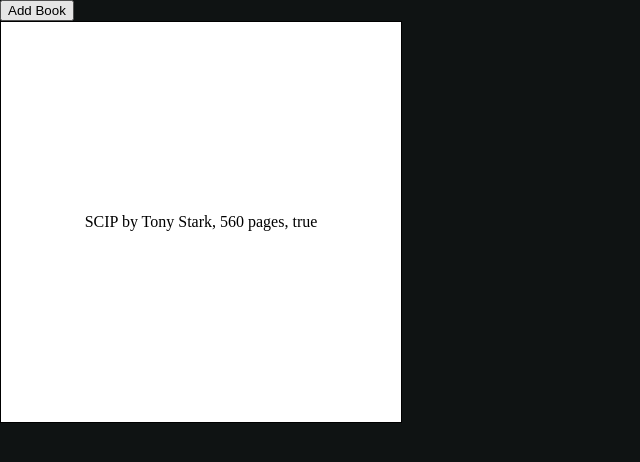
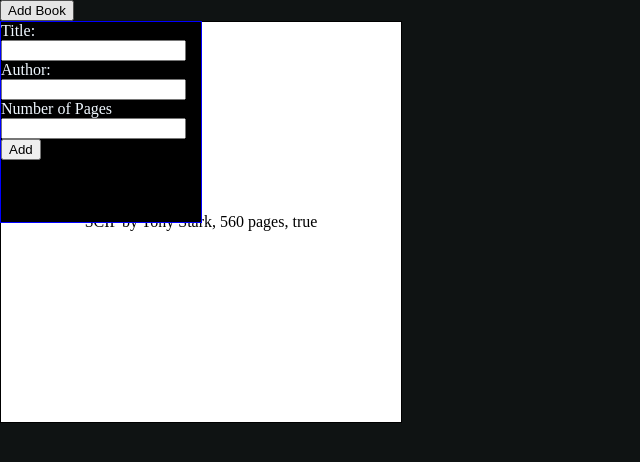
Before and after one commit to RevanYor/books, a plain HTML site: page index.html in a window 1280 px wide. Both pictures are taken after a click on the button "Add Book". Shown: the whole page, without its empty margins (0-640 px from the left). Drawn offline with Linux system fonts and the light colour scheme.

Commit message:
add form

```diff
--- a/app.js
+++ b/app.js
@@ -1,10 +1,27 @@
 let body = document.querySelector('body');
 let butt = document.querySelector('#butt');
+let form = document.querySelector('form');
+let ti = document.querySelector('#ti');
+let au = document.querySelector('#au');
+let pa = document.querySelector('#pa');
+let sub = document.querySelector('#sub');
+let formu = document.querySelector('#formu');
 
 let myLibrary = [];
 
 butt.addEventListener('click', () => {
-    console.log(sicp.info());
+    formu.classList.remove('dis');
+   /*  console.log(sicp.info());
+    let ti = prompt("Titulo:");
+    let au = prompt("Autor:");
+    let pa = prompt("Number of Pages:");
+    console.log(ti);
+    console.log(au);
+    console.log(pa); */
+})
+
+sub.addEventListener('click', () => {
+    console.log(ti.innerText);
 })
 
 //Constructor
--- a/index.html
+++ b/index.html
@@ -8,7 +8,18 @@
 </head>
 <body>
     <button id="butt">Add Book</button>
+    <form id="formu" action="" class="for dis">
+        <label for="">Title:</label>
+        <input id="ti" type="text">
 
+        <label for="">Author:</label>
+        <input id="au" type="text">
+
+        <label for="">Number of Pages</label>
+        <input id="pa" type="number">
+
+        <button id="sub" type="submit">Add</button>
+    </form>
 
     <script src="app.js"></script>
 </body>
--- a/style.css
+++ b/style.css
@@ -13,3 +13,16 @@ body {
     height: 400px;
     background-color: white;
 }
+
+.for {
+    width: 200px;
+    height: 200px;
+    position: absolute;
+    background-color: rgb(0, 0, 0);
+    color: aliceblue;
+    border: solid 1px blue;
+}
+
+.dis {
+    display: none;
+}
```
